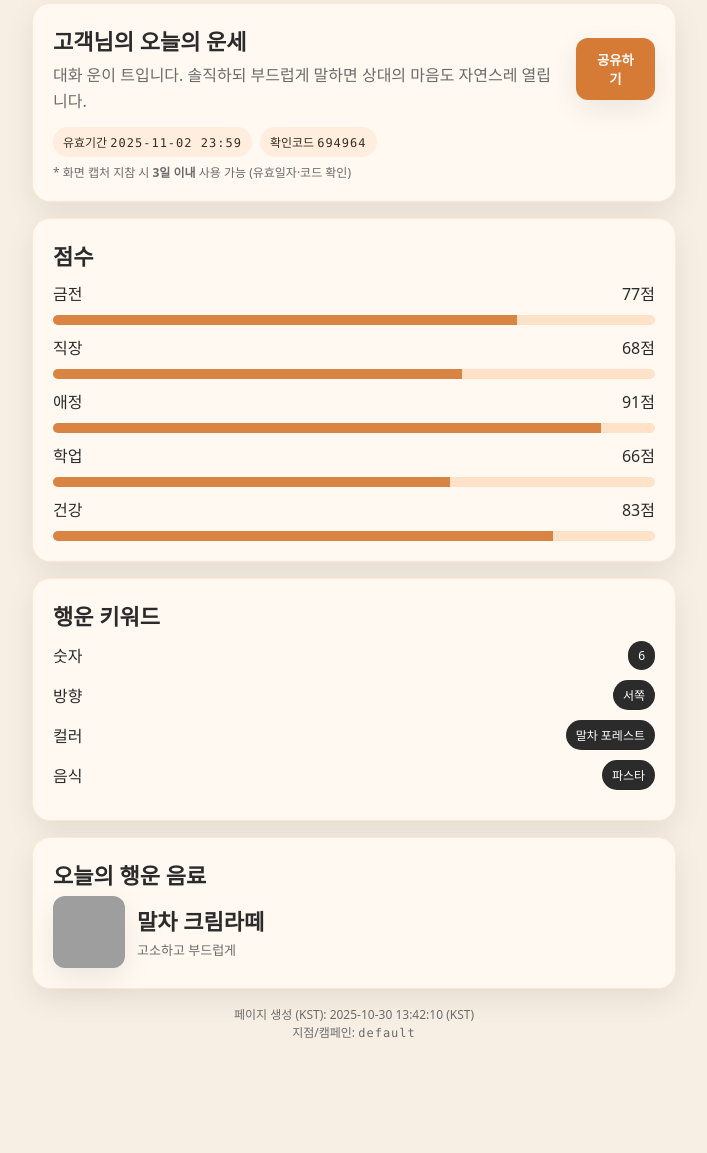
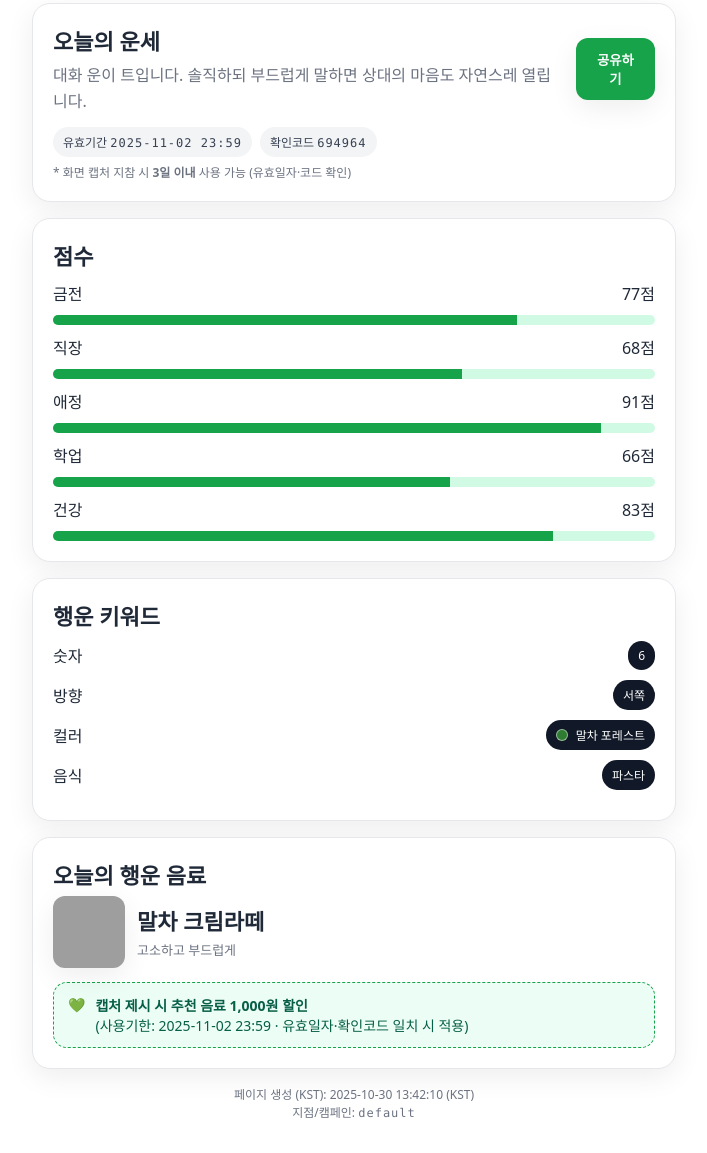
Before and after one commit to onelove7654/present_coffee, a plain HTML site: page index.html in a window 1280 px wide. Shown: the part 71-1224 px from the top of the page, without its empty margins (286-993 px from the left). Before the commit the page ends 1140 px from the top, so only its background shows below. Drawn offline with Linux system fonts and the light colour scheme; grey boxes are pictures that could not be loaded; a web font is replaced by a local one.

Commit message:
Update index.html

```diff
--- a/index.html
+++ b/index.html
@@ -10,53 +10,94 @@
 
 <style>
   :root{
-    --bg:#f7efe3; --card:#fff9f1; --ink:#2b2b2b; --muted:#6b6b6b;
-    --accent:#d67b36; --accent-2:#ffb070; --accent-3:#ffe2c8;
-    --badge:#3b2d22; --shadow:0 10px 30px rgba(0,0,0,.08); --radius:18px;
+    /* 화이트 배경 + 그린 포인트 */
+    --bg:#ffffff;           /* 전체 배경 */
+    --card:#ffffff;         /* 카드 배경 */
+    --ink:#1f2937;          /* 본문 텍스트 */
+    --muted:#6b7280;        /* 보조 텍스트 */
+    --accent:#16a34a;       /* 포인트(버튼/게이지) emerald-600 */
+    --accent-3:#d1fae5;     /* 게이지 백그라운드 emerald-100 */
+    --chip:#f3f4f6;         /* 칩 배경(밝은 회색) */
+    --chip-text:#374151;    /* 칩 텍스트 */
+    --border:#e5e7eb;       /* 카드 테두리 */
+    --shadow:0 8px 28px rgba(0,0,0,.07);
+    --radius:18px;
   }
   *{box-sizing:border-box}
-  body{font-family:Pretendard,system-ui,-apple-system,Segoe UI,Roboto,Apple SD Gothic Neo,Malgun Gothic,sans-serif;background:var(--bg);color:var(--ink);margin:0}
-  .wrap{max-width:680px;margin:0 auto;padding:24px 18px 28px}
+  body{
+    font-family:Pretendard,system-ui,-apple-system,Segoe UI,Roboto,Apple SD Gothic Neo,Malgun Gothic,sans-serif;
+    background:var(--bg); color:var(--ink); margin:0;
+  }
+  .wrap{max-width:680px;margin:0 auto;padding:24px 18px 32px}
   .brand{display:flex;align-items:center;gap:12px;margin:6px 0 18px}
   .brand img{width:42px;height:42px;object-fit:cover;border-radius:10px;box-shadow:var(--shadow);background:#fff}
   .brand h1{font-size:18px;margin:0;font-weight:700;letter-spacing:.3px}
-  .card{background:var(--card);border-radius:var(--radius);box-shadow:var(--shadow);padding:20px;margin:16px 0;border:1px solid #ffe7d3}
+
+  .card{
+    background:var(--card);border-radius:var(--radius);box-shadow:var(--shadow);
+    padding:20px;margin:16px 0;border:1px solid var(--border);
+  }
   .title{font-size:22px;margin:0 0 6px;font-weight:800}
   .desc{color:var(--muted);line-height:1.65;margin:4px 0 0}
+
+  .section-title{display:flex;justify-content:space-between;align-items:center;gap:12px}
+
   .chips{display:flex;gap:8px;flex-wrap:wrap;margin-top:12px}
-  .chip{background:#ffeede;color:var(--badge);padding:6px 10px;border-radius:999px;font-size:12px}
+  .chip{background:var(--chip);color:var(--chip-text);padding:6px 10px;border-radius:999px;font-size:12px}
   .chip .mono{font-family:ui-monospace,SFMono-Regular,Menlo,monospace;letter-spacing:1px}
+
   .hint{color:var(--muted);font-size:12px;margin-top:6px}
+
   .row{display:flex;justify-content:space-between;align-items:center;margin:10px 0}
   .bar{height:10px;background:var(--accent-3);border-radius:999px;overflow:hidden}
-  .fill{height:100%;background:var(--accent);opacity:.9}
-  .pill{display:inline-block;background:#2b2b2b;color:#fff;border-radius:999px;padding:6px 10px;font-size:12px}
+  .fill{height:100%;background:var(--accent)}
+
+  .pill{display:inline-flex;align-items:center;gap:8px;background:#111827;color:#fff;border-radius:999px;padding:6px 10px;font-size:12px}
+  .color-pill{background:#111827}
+  .swatch{width:12px;height:12px;border-radius:999px;border:1px solid rgba(255,255,255,.5);display:inline-block}
+
   .drink{display:flex;gap:12px;align-items:center}
-  .drink img{width:72px;height:72px;border-radius:12px;object-fit:cover;background:#f2f2f2;box-shadow:var(--shadow)}
+  .drink img{width:72px;height:72px;border-radius:12px;object-fit:cover;background:#f3f4f6;box-shadow:var(--shadow)}
   .drink .name{font-size:22px;font-weight:800;margin-bottom:4px}
   .drink .note{color:var(--muted);font-size:13px}
+
   .foot{font-size:12px;color:var(--muted);text-align:center;margin-top:12px}
   .code{font-family:ui-monospace,SFMono-Regular,Menlo,monospace;letter-spacing:1px}
-  .btn{appearance:none;border:0;background:var(--accent);color:#fff;border-radius:12px;padding:12px 16px;font-weight:700;cursor:pointer;box-shadow:var(--shadow)}
+
+  .btn{
+    appearance:none;border:0;background:var(--accent);color:#fff;border-radius:12px;
+    padding:12px 16px;font-weight:700;cursor:pointer;box-shadow:var(--shadow)
+  }
   .btn:active{transform:translateY(1px)}
-  .section-title{display:flex;justify-content:space-between;align-items:center;gap:12px}
+
+  /* 할인 안내 배너 */
+  .notice{
+    display:flex;gap:10px;align-items:flex-start;
+    background:#ecfdf5;border:1px dashed var(--accent);color:#065f46;
+    padding:12px 14px;border-radius:14px;font-size:14px
+  }
 </style>
 </head>
 <body>
 <div class="wrap">
+  <!-- 상단 로고 + 브랜드 네임 -->
   <div class="brand">
     <img src="logo.jpg" alt="현재의 공간 로고" onerror="this.style.display='none'">
     <h1>현재의 공간 • 오늘의 운세</h1>
   </div>
 
+  <!-- 운세 -->
   <div class="card">
     <div class="section-title">
       <div>
-        <div class="title">고객님의 오늘의 운세</div>
+        <!-- 요청: '고객님의 오늘의 운세' -> '오늘의 운세' -->
+        <div class="title">오늘의 운세</div>
         <div id="fortuneText" class="desc"></div>
       </div>
+      <!-- 요청: 공유 버튼 초록색 -->
       <button id="shareBtn" class="btn">공유하기</button>
     </div>
+
     <div class="chips">
       <div class="chip">유효기간 <span id="validUntil" class="mono"></span></div>
       <div class="chip">확인코드 <span id="dailyCode" class="mono"></span></div>
@@ -64,19 +105,22 @@
     <div class="hint">* 화면 캡처 지참 시 <b>3일 이내</b> 사용 가능 (유효일자·코드 확인)</div>
   </div>
 
+  <!-- 점수 (요청: 초록색 바) -->
   <div class="card">
     <div class="title">점수</div>
     <div id="scores"></div>
   </div>
 
+  <!-- 행운 키워드 (요청: 컬러는 색상으로 표시) -->
   <div class="card">
     <div class="title">행운 키워드</div>
     <div class="row"><div>숫자</div><div id="kwNumber" class="pill"></div></div>
     <div class="row"><div>방향</div><div id="kwDir" class="pill"></div></div>
-    <div class="row"><div>컬러</div><div id="kwColor" class="pill"></div></div>
+    <div class="row"><div>컬러</div><div id="kwColor" class="pill color-pill"></div></div>
     <div class="row"><div>음식</div><div id="kwFood" class="pill"></div></div>
   </div>
 
+  <!-- 오늘의 행운 음료 -->
   <div class="card">
     <div class="title">오늘의 행운 음료</div>
     <div class="drink">
@@ -85,6 +129,12 @@
         <div id="drinkName" class="name"></div>
         <div id="drinkNote" class="note"></div>
       </div>
+    </div>
+    <!-- 요청: 캡처 후 가져오면 1,000원 할인 안내 -->
+    <div class="notice" style="margin-top:14px;">
+      <div>💚</div>
+      <div><b>캡처 제시 시 추천 음료 1,000원 할인</b><br>
+        (사용기한: <span id="validUntil2"></span> 23:59 · 유효일자·확인코드 일치 시 적용)</div>
     </div>
   </div>
 
@@ -96,7 +146,7 @@
 
 <script>
 (function(){
-  // --- KST 날짜/시간 ---
+  // ---- KST 기준 날짜/시간 ----
   const nowUTC = new Date();
   const nowKST = new Date(nowUTC.getTime() + 9*60*60*1000);
   const yyyy = nowKST.getUTCFullYear();
@@ -104,12 +154,12 @@
   const dd = String(nowKST.getUTCDate()).padStart(2,'0');
   const todayStr = `${yyyy}-${mm}-${dd}`;
 
-  // --- 파라미터 ---
+  // ---- URL 파라미터 ----
   const params = new URLSearchParams(location.search);
   const shop = (params.get('id') || 'default').toLowerCase();
   const useShuffle = (params.get('mode') === 'shuffle'); // 섞기 모드
 
-  // --- 데이터(운세 40개) ---
+  // ---- 운세(40개) ----
   const fortunes = [
     "주변의 배려가 빛나는 날입니다. 작은 친절에도 마음이 따뜻해지고, 당신이 전한 감사는 생각보다 빠르게 돌아옵니다. 오늘은 ‘고맙다’는 말을 조금 더 자주, 조금 더 진심으로 건네보세요.",
     "해야 할 일의 흐름이 한 줄로 정리되는 날. 미뤄둔 일의 첫 단추를 끼우면 그다음은 의외로 가볍게 풀립니다. 체크리스트 맨 위 한 가지를 지금 시작해 보세요—오늘의 집중력이 도와줄 거예요.",
@@ -153,8 +203,17 @@
     "가끔은 우회가 지름길입니다. 돌아가는 길에서 더 좋은 풍경을 만나게 됩니다."
   ];
 
+  // 키워드/음료
   const directions = ["동쪽","서쪽","남쪽","북쪽","동남쪽","서남쪽","동북쪽","서북쪽"];
   const colors = ["말차 포레스트","로즈 핑크","피치 오렌지","바닐라 크림","하늘 민트","초코 브라운"];
+  const colorHex = {
+    "말차 포레스트":"#2e7d32",
+    "로즈 핑크":"#f472b6",
+    "피치 오렌지":"#fb923c",
+    "바닐라 크림":"#f5e6c8",
+    "하늘 민트":"#99f6e4",
+    "초코 브라운":"#6b3f2a"
+  };
   const foods  = ["소갈비","파스타","마카롱","연어샐러드","김치볶음밥","크루아상"];
   const drinks = [
     {name:"디카페인 핑크카페라떼", img:"https://picsum.photos/seed/pink/240", note:"부담 없이 달콤하게"},
@@ -165,7 +224,7 @@
     {name:"초코 브라우니 프라페", img:"https://picsum.photos/seed/choco/240", note:"진한 당충전"}
   ];
 
-  // --- 해시/난수 & 모드 ---
+  // ---- 해시/난수 & 모드 ----
   function strHash(s){let h=2166136261>>>0;for(let i=0;i<s.length;i++){h^=s.charCodeAt(i);h=(h*16777619)>>>0;}return h>>>0;}
   function mulberry32(a){return function(){a|=0;a=a+0x6D2B79F5|0;let t=Math.imul(a^a>>>15,1|a);t=t+Math.imul(t^t>>>7,61|t)^t;return((t^t>>>14)>>>0)/4294967296;};}
   const baseSeed = `${shop}|${todayStr}` + (useShuffle ? `|${Math.random()}` : '');
@@ -174,11 +233,11 @@
   const pick = arr => arr[Math.floor(rand()*arr.length)];
   const randInt = (min,max)=> Math.floor(rand()*(max-min+1))+min;
 
-  // 확인코드는 하루 고정(섞기 모드와 무관)
+  // 확인코드는 하루 고정
   const stableSeed = strHash(`${shop}|${todayStr}`);
   const dailyCode = String((stableSeed % 1000000 + 1000000) % 1000000).padStart(6,'0');
 
-  // --- 결과 생성 ---
+  // ---- 결과 생성 ----
   const fortune = pick(fortunes);
   const scores = [
     {label:"금전", val: randInt(70,98)},
@@ -190,23 +249,37 @@
   const kw = { number: randInt(1,9), dir: pick(directions), color: pick(colors), food: pick(foods) };
   const drink = pick(drinks);
 
-  // --- 3일 유효일 ---
+  // ---- 3일 유효일 ----
   const valid = new Date(Date.UTC(yyyy, Number(mm)-1, Number(dd)));
   valid.setUTCDate(valid.getUTCDate()+3);
   const vyyyy=valid.getUTCFullYear(), vmm=String(valid.getUTCMonth()+1).padStart(2,'0'), vdd=String(valid.getUTCDate()).padStart(2,'0');
   const validStr = `${vyyyy}-${vmm}-${vdd}`;
 
-  // --- 렌더 ---
+  // ---- 렌더 ----
   document.getElementById('fortuneText').textContent = fortune;
   document.getElementById('validUntil').textContent = `${validStr} 23:59`;
+  document.getElementById('validUntil2').textContent = validStr;
   document.getElementById('dailyCode').textContent = dailyCode;
+
   document.getElementById('kwNumber').textContent = kw.number;
   document.getElementById('kwDir').textContent = kw.dir;
-  document.getElementById('kwColor').textContent = kw.color;
+
+  // 컬러: 스와치 + 이름
+  const colorEl = document.getElementById('kwColor');
+  const sw = document.createElement('span');
+  sw.className = 'swatch';
+  sw.style.background = colorHex[kw.color] || '#aaa';
+  colorEl.appendChild(sw);
+  const txt = document.createElement('span');
+  txt.textContent = kw.color;
+  colorEl.appendChild(txt);
+
   document.getElementById('kwFood').textContent = kw.food;
+
   document.getElementById('drinkName').textContent = drink.name;
   document.getElementById('drinkImg').src = drink.img;
   document.getElementById('drinkNote').textContent = drink.note;
+
   document.getElementById('shopId').textContent = shop;
   document.getElementById('nowKST').textContent =
     `${todayStr} ${String(nowKST.getUTCHours()).padStart(2,'0')}:${String(nowKST.getUTCMinutes()).padStart(2,'0')}:${String(nowKST.getUTCSeconds()).padStart(2,'0')} (KST)`;
@@ -222,7 +295,7 @@
     holder.appendChild(row); holder.appendChild(bar);
   });
 
-  // 공유 버튼 (Web Share → 복사)
+  // 공유 버튼 (Web Share → 복사 폴백)
   const shareBtn = document.getElementById('shareBtn');
   const shareUrl = location.href;
   const shareText = `현재의 공간 오늘의 운세 ✨\n확인코드: ${dailyCode}\n유효기간: ${validStr} 23:59\n${shareUrl}`;
@@ -230,8 +303,13 @@
     if (navigator.share) {
       try{ await navigator.share({ title:"현재의 공간 — 오늘의 운세", text:shareText, url:shareUrl }); }catch(e){}
     } else {
-      try{ await navigator.clipboard.writeText(shareText); shareBtn.textContent="링크 복사 완료"; setTimeout(()=>shareBtn.textContent="공유하기",1200); }
-      catch{ alert("공유가 지원되지 않는 환경입니다.\n아래 주소를 복사해 주세요:\n\n"+shareUrl); }
+      try{
+        await navigator.clipboard.writeText(shareText);
+        shareBtn.textContent="링크 복사 완료";
+        setTimeout(()=>shareBtn.textContent="공유하기",1200);
+      }catch{
+        alert("공유가 지원되지 않는 환경입니다.\n아래 주소를 복사해 주세요:\n\n"+shareUrl);
+      }
     }
   });
 })();
```
